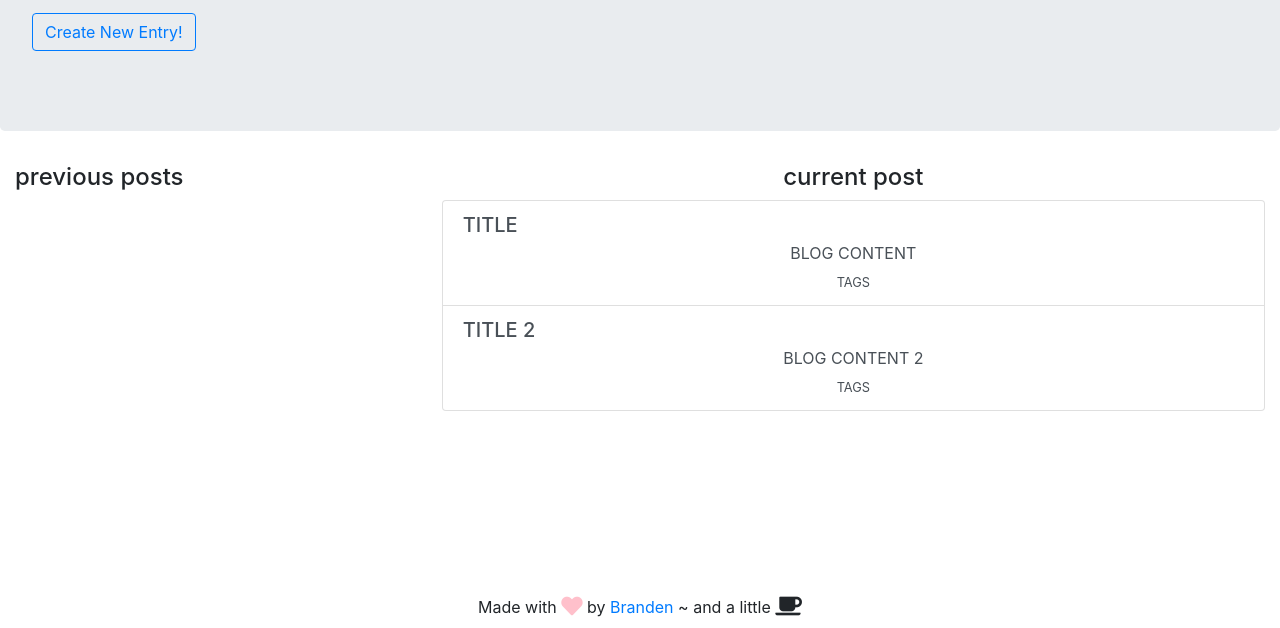
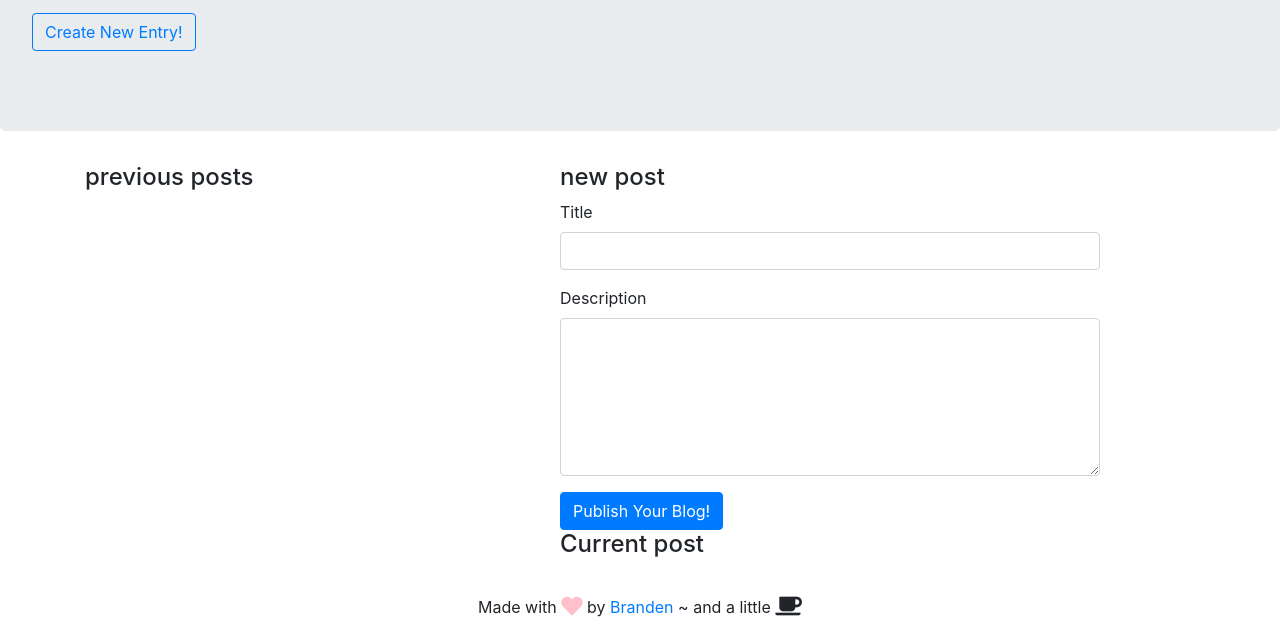
Before and after one commit to bsl333/ajax-blog-frontend, a website with bundled scripts: page index.html in a window 1280 px wide. Shown: the part 172-800 px from the top of the page. Built offline with nearby package versions, Linux system fonts and the light colour scheme.

Commit message:
updated buttons to show desired content (new post or selected post)

```diff
--- a/index.html
+++ b/index.html
@@ -17,49 +17,51 @@
 <body>
   <header class="jumbotron">
     <h1 class="display-4">My Blog</h1>
-    <p class="lead">Simple blog for sharing whatever you think is cool for the day - could be a joke, recipe, or an opinion on an interesting topic.</p>
+    <p class="lead">Simple blog for sharing whatever you think is cool for the day - could be a joke, recipe, or an opinion on an interesting
+      topic.</p>
     <p class="lead">
-    <button class="btn btn-outline-primary">Create New Entry!</button>
+      <button class="btn btn-outline-primary" id="create-new-blog-btn">Create New Entry!</button>
     </p>
   </header>
 
   <main>
-    <div class="container-fluid">
+    <div class="container">
       <div class="row">
-        <div class="col-4">
+        <div class="col-md-4">
           <h4>previous posts</h4>
-          <ul class="list-group" id="previous-blogs">
+          <ul class="list-group mt-4" id="previous-blogs">
             <!-- <li class="list-group-item active">Post 1</li>
             <li class="list-group-item">Post 2</li> -->
           </ul>
         </div>
-        <div class="col-8 text-center">
-          <h4>current post</h4>
-          <div class="list-group" id="selected-blog">
-            <a href="#" class="list-group-item list-group-item-action flex-column align-items-start">
-              <div class="d-flex w-100 justify-content-between">
-                <h5 class="mb-1">
-                  TITLE
-                </h5>
+        <div class="col-md-1">
+
+        </div>
+        <div class="col-md-6">
+          <div id="new-blog-form">
+            <h4>new post</h4>
+            <!-- <div class="list-group" id="selected-blog"> -->
+            <form class="blog-form">
+              <div class="form-group">
+                <label for="title">Title</label>
+                <input type="text" class="form-control" name="title" id="title">
               </div>
-              <p class="mb-1">
-                BLOG CONTENT
-              </p>
-              <small>TAGS</small>
-            </a>
-            <a href="#" class="list-group-item list-group-item-action flex-column align-items-start">
-                <div class="d-flex w-100 justify-content-between">
-                  <h5 class="mb-1">
-                    TITLE 2
-                  </h5>
-                </div>
-                <p class="mb-1">
-                  BLOG CONTENT 2
-                </p>
-                <small>TAGS</small>
-              </a>
+              <div class="form-group">
+                <label for="description">Description</label>
+                <textarea name="description" class="form-control" id="description" col-mds="30" rows="6"></textarea>
+              </div>
+            </form>
+            <button class="btn btn-primary" type="submit" id="submit-form-btn">Publish Your Blog!</button>
+          </div>
+          <div class="" id="selected-blog1">
+            <h4>Current post</h4>
+            <div class="list-group" id="selected-blog">
+            </div>
           </div>
         </div>
+
+        <!-- <div class="col-md-6 d-none" id="selected-blog1">
+        </div> -->
       </div>
     </div>
 
--- a/scripts/main.js
+++ b/scripts/main.js
@@ -8,3 +8,7 @@ axios.get(`${baseURL}/blog-post`)
     render.createEventListenersForPrevPosts(data)
   })
   .catch(e => console.log(e))
+
+  const createNewPostBtn = document.querySelector('#create-new-blog-btn')
+
+  createNewPostBtn.addEventListener('click', render.showNewBlogSection)
--- a/scripts/template.js
+++ b/scripts/template.js
@@ -7,16 +7,18 @@ module.exports.previousBlogs = ({ title, date, id}) => {
 
 module.exports.selectedBlog = ({ title, description, tags, date }) => {
   return `
-  <a href="#" class="list-group-item list-group-item-action flex-column align-items-start">
+  <a href="#" class="list-group-item list-group-item-action flex-column align-items-start mt-3">
     <div class="d-flex w-100 justify-content-between">
       <h5 class="mb-1">
         ${title}
       </h5>
     </div>
+    <hr>
     <p class="mb-1">
       ${description}
     </p>
-    <small>${tags.join(' ')}</small>
+    <hr>
+    <small>${tags.join(' ')}<a href="#">edit</a> <a href="#" style="color: red">delete</a></small>
   </a>
   `
 }
```
Also changed, not shown: scripts/render.js (+19 -3 lines), dist/bundle.js.
